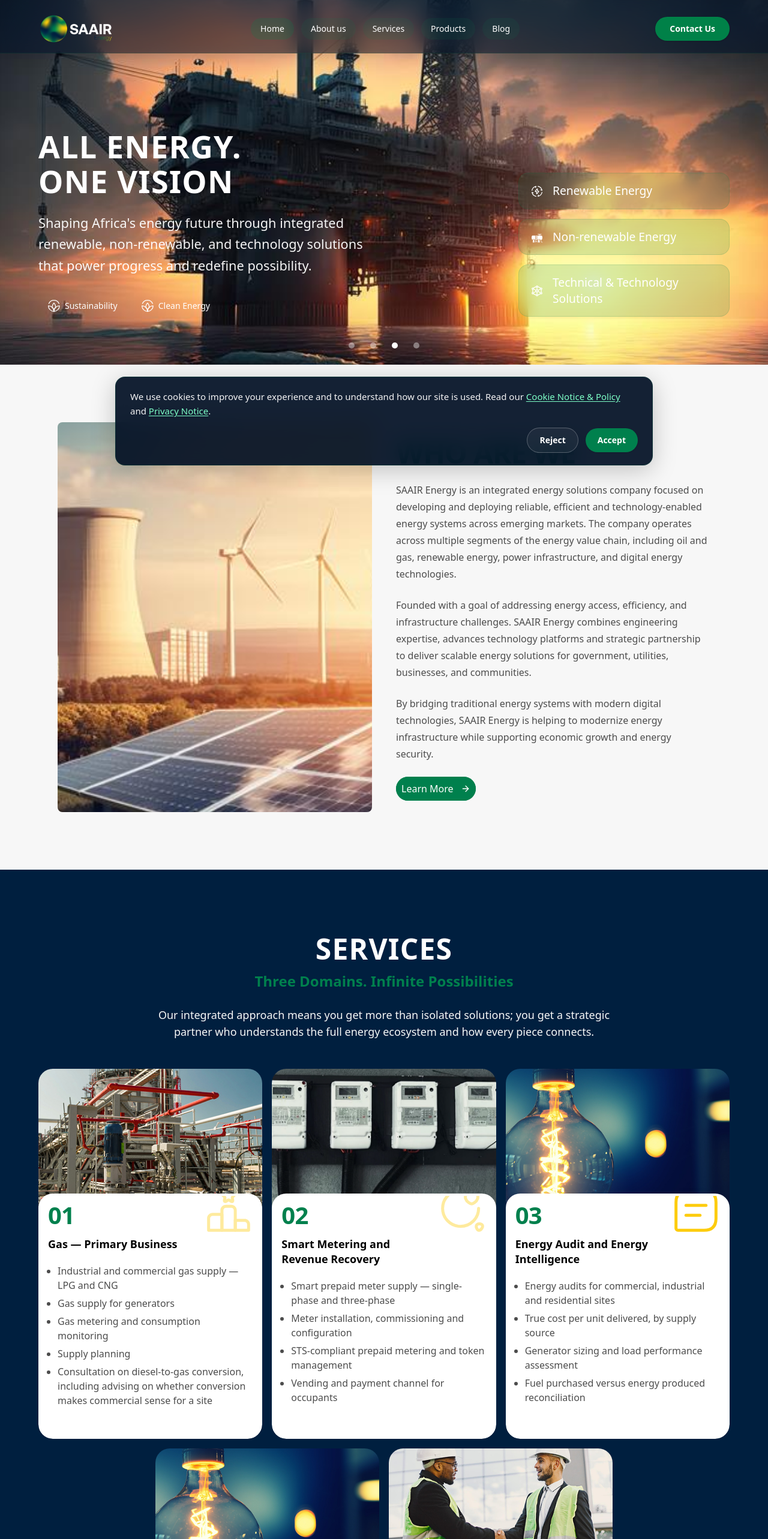
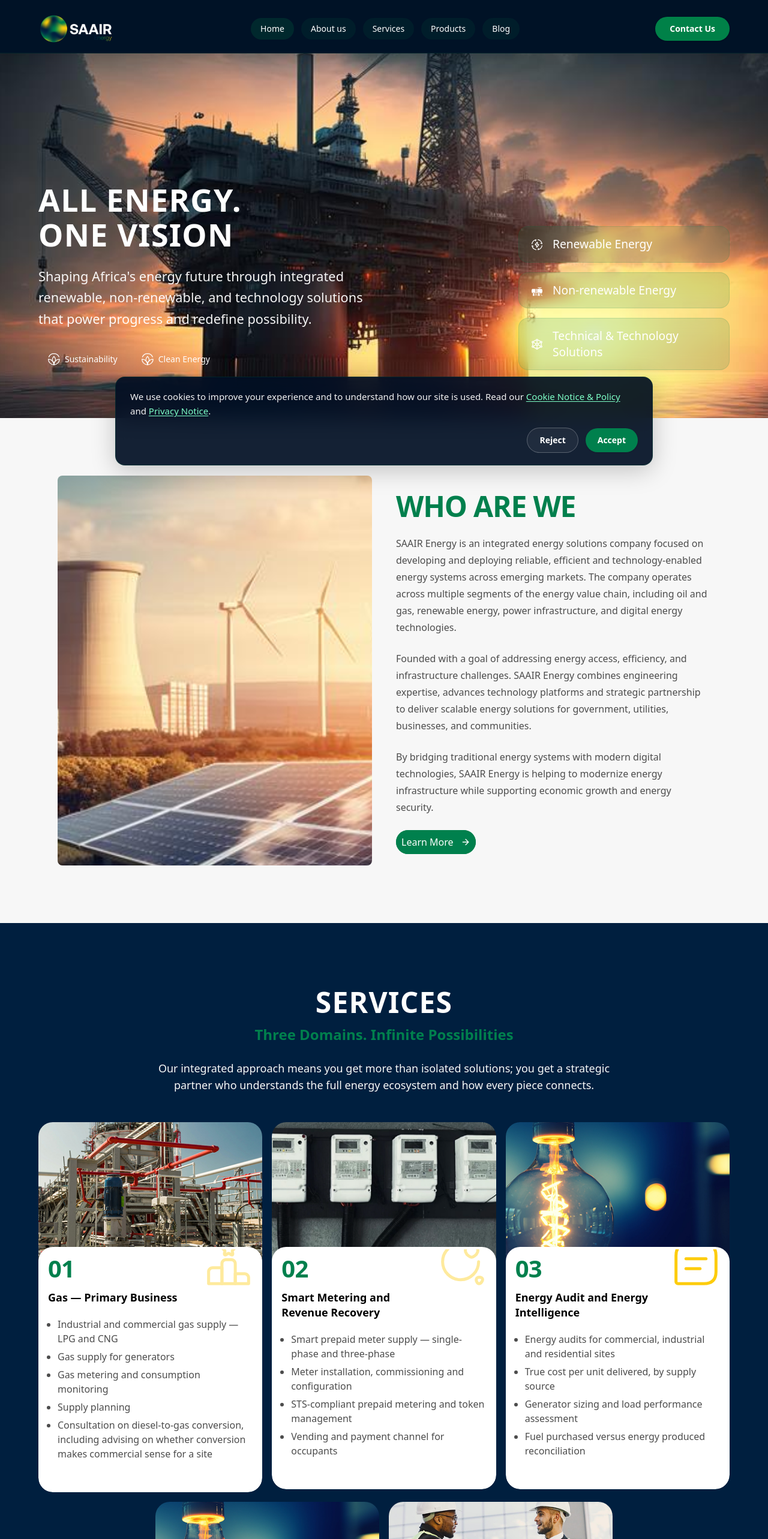
Before and after one commit to BertAndre-Dev/saair, a Next.js app: page / in a window 1280 px wide. Shown: the top 2566 px of the page at 60% size. Built offline with nearby package versions, Linux system fonts and the light colour scheme; a web font is replaced by a local one.

Commit message:
design fix

```diff
--- a/app/blog/[slug]/page.tsx
+++ b/app/blog/[slug]/page.tsx
@@ -68,7 +68,7 @@ const BlogPostPage = async ({ params }: BlogPostPageProps) => {
   return (
     <main className="flex min-h-screen flex-col bg-[#F4F7F5]">
       <Navbar />
-      <article className="pb-20 pt-10 md:pb-28 md:pt-32">
+      <article className="pb-20 pt-12 md:pb-28 md:pt-16">
         <div className="mx-auto w-full max-w-4xl px-4 lg:px-0 md:px-8">
           <header className="mb-10 md:mb-12">
             <div
--- a/components/layout/Footer.tsx
+++ b/components/layout/Footer.tsx
@@ -53,7 +53,7 @@
           </p>
 
           <nav
-          className="mt-8 md:mt-16 grid grid-cols-1 gap-10 md:grid-cols-3 md:gap-12 mb-6"
+          className="mt-8 md:mt-10 grid grid-cols-1 gap-10 md:grid-cols-3 md:gap-12 mb-6"
             aria-label={footerCopy.a11y.footerNav}
           >
             {footerCopy.columns.map((column) => (
--- a/components/layout/Hero.tsx
+++ b/components/layout/Hero.tsx
@@ -262,7 +262,7 @@ const Hero = ({
         <div className="absolute inset-0" />
       </motion.div>
 
-      <div className="relative z-10 mx-auto mt-auto flex w-full min-w-0 max-w-6xl flex-col px-4 pt-24 pb-[max(1rem,env(safe-area-inset-bottom))] sm:px-6 sm:pt-28 lg:px-8 xl:px-0">
+      <div className="relative z-10 mx-auto mt-auto flex w-full min-w-0 max-w-6xl flex-col px-4 pt-8 pb-[max(1rem,env(safe-area-inset-bottom))] sm:px-6 sm:pt-10 lg:px-8 xl:px-0">
         <div className="flex w-full min-w-0 flex-col gap-8 sm:gap-10 lg:flex-row lg:items-end lg:justify-between lg:gap-12">
         <div className="w-full min-w-0 max-w-xl lg:flex-1">
           <h1 className="flex max-w-[14ch] flex-wrap gap-x-[0.28em] gap-y-1 text-[clamp(1.75rem,4.6vw,3.25rem)] font-bold uppercase leading-[1.05] tracking-wide text-white">
--- a/components/layout/Navbar.tsx
+++ b/components/layout/Navbar.tsx
@@ -167,17 +167,10 @@ const Navbar = () => {
   return (
     <>
       <motion.header
-        className="fixed left-0 top-0 z-50 w-full bg-transparent transition-all duration-500 ease-in-out"
+        className="sticky top-0 z-50 w-full border-b border-[#00804D]/15 bg-[#001226] shadow-[0_4px_32px_rgba(0,0,0,0.18)] transition-all duration-500 ease-in-out"
         initial={reduced ? false : { y: -100, opacity: 0 }}
         animate={{ y: 0, opacity: 1 }}
         transition={{ duration: 0.5, ease: easeNatural }}
-        style={{
-          backgroundColor: "rgba(0, 15, 35, 0.55)",
-          backdropFilter: "blur(18px) saturate(160%)",
-          WebkitBackdropFilter: "blur(18px) saturate(160%)",
-          borderBottom: "1px solid rgba(0, 128, 77, 0.15)",
-          boxShadow: "0 4px 32px rgba(0, 0, 0, 0.18)",
-        }}
       >
         <div className="mx-auto flex max-w-6xl items-center justify-between gap-4 px-4 md:px-8 xl:px-0 pt-2">
           <Link
--- a/components/legal/LegalPageShell.tsx
+++ b/components/legal/LegalPageShell.tsx
@@ -13,7 +13,7 @@ const LegalPageShell = ({
   return (
     <main className="flex min-h-screen flex-col bg-[#F9FAFA]">
       <Navbar />
-      <article className="mx-auto w-full max-w-3xl flex-1 px-4 pb-16 pt-28 md:pt-32">
+      <article className="mx-auto w-full max-w-3xl flex-1 px-4 pb-16 pt-12 md:pt-16">
         <h1 className="text-3xl font-bold tracking-tight text-[#001F3F] md:text-4xl">
           {title}
         </h1>
--- a/sections/EnergyAuditSection.tsx
+++ b/sections/EnergyAuditSection.tsx
@@ -36,7 +36,7 @@ const EnergyAuditSection = () => {
 
   return (
     <>
-      <section className="pt-3 sm:pt-4">
+      <section>
         <div className="relative flex min-h-[28rem] items-center justify-center overflow-hidden md:min-h-[38rem]">
           <Image
             src={hero.imageSrc}
--- a/sections/EnergyManagementSection.tsx
+++ b/sections/EnergyManagementSection.tsx
@@ -36,7 +36,7 @@ const EnergyManagementSection = () => {
 
   return (
     <>
-      <section className="pt-3 sm:pt-4">
+      <section>
         <div className="relative flex min-h-[28rem] items-center justify-center overflow-hidden md:min-h-[38rem]">
           <Image
             src={hero.imageSrc}
--- a/sections/GasServiceSection.tsx
+++ b/sections/GasServiceSection.tsx
@@ -48,7 +48,7 @@ const GasServiceSection = () => {
 
   return (
     <>
-      <section className="pt-3 sm:pt-4">
+      <section>
         <div className="relative flex min-h-[28rem] items-center justify-center overflow-hidden md:min-h-[38rem]">
           <Image
             src={hero.imageSrc}
--- a/sections/ServicesHomeCards.tsx
+++ b/sections/ServicesHomeCards.tsx
@@ -28,7 +28,7 @@ const ServiceHomeCard = ({ card }: { card: Card }) => {
   return (
     <Link
       href={`/services/${card.slug}`}
-      className="relative flex h-full flex-col overflow-hidden rounded-[24px] outline-none focus-visible:ring-2 focus-visible:ring-[#00804D] focus-visible:ring-offset-2 focus-visible:ring-offset-[#001F3F]"
+      className="relative flex flex-col overflow-hidden rounded-[24px] outline-none focus-visible:ring-2 focus-visible:ring-[#00804D] focus-visible:ring-offset-2 focus-visible:ring-offset-[#001F3F]"
       onMouseEnter={() => setHovered(true)}
       onMouseLeave={() => setHovered(false)}
       onFocus={() => setHovered(true)}
@@ -46,7 +46,7 @@ const ServiceHomeCard = ({ card }: { card: Card }) => {
       </div>
 
       <motion.div
-        className="relative z-10 flex flex-1 flex-col rounded-[24px] bg-white p-4 shadow-[0_16px_40px_-24px_rgba(0,0,0,0.45)]"
+        className="relative z-10 flex flex-col rounded-[24px] bg-white p-4 shadow-[0_16px_40px_-24px_rgba(0,0,0,0.45)]"
         initial={false}
         animate={{ marginTop: cover ? "-15rem" : "-2rem" }}
         transition={reduced ? { duration: 0.01 } : coverSpring}
@@ -109,12 +109,12 @@ const ServicesHomeCards = ({ cards }: ServicesHomeCardsProps) => {
   const itemVariants = reduced ? instantVisible : staggerChildVariants;
 
   return (
-    <StaggerContainer className="mt-12 grid grid-cols-1 gap-4 lg:grid-cols-6">
+    <StaggerContainer className="mt-12 grid grid-cols-1 items-start gap-4 lg:grid-cols-6">
       {cards.map((card, index) => (
         <motion.div
           key={card.slug}
           variants={itemVariants}
-          className={`h-full min-w-0 lg:col-span-2 ${
+          className={`min-w-0 lg:col-span-2 ${
             cards.length === 5 && index === 3 ? "lg:col-start-2" : ""
           }`}
         >
--- a/sections/SiteInfrastructureSection.tsx
+++ b/sections/SiteInfrastructureSection.tsx
@@ -36,7 +36,7 @@ const SiteInfrastructureSection = () => {
 
   return (
     <>
-      <section className="pt-3 sm:pt-4">
+      <section>
         <div className="relative flex min-h-[28rem] items-center justify-center overflow-hidden md:min-h-[38rem]">
           <Image
             src={hero.imageSrc}
--- a/sections/SmartMeteringSection.tsx
+++ b/sections/SmartMeteringSection.tsx
@@ -36,7 +36,7 @@ const SmartMeteringSection = () => {
 
   return (
     <>
-      <section className="pt-3 sm:pt-4">
+      <section>
         <div className="relative flex min-h-[28rem] items-center justify-center overflow-hidden md:min-h-[38rem]">
           <Image
             src={hero.imageSrc}
```
